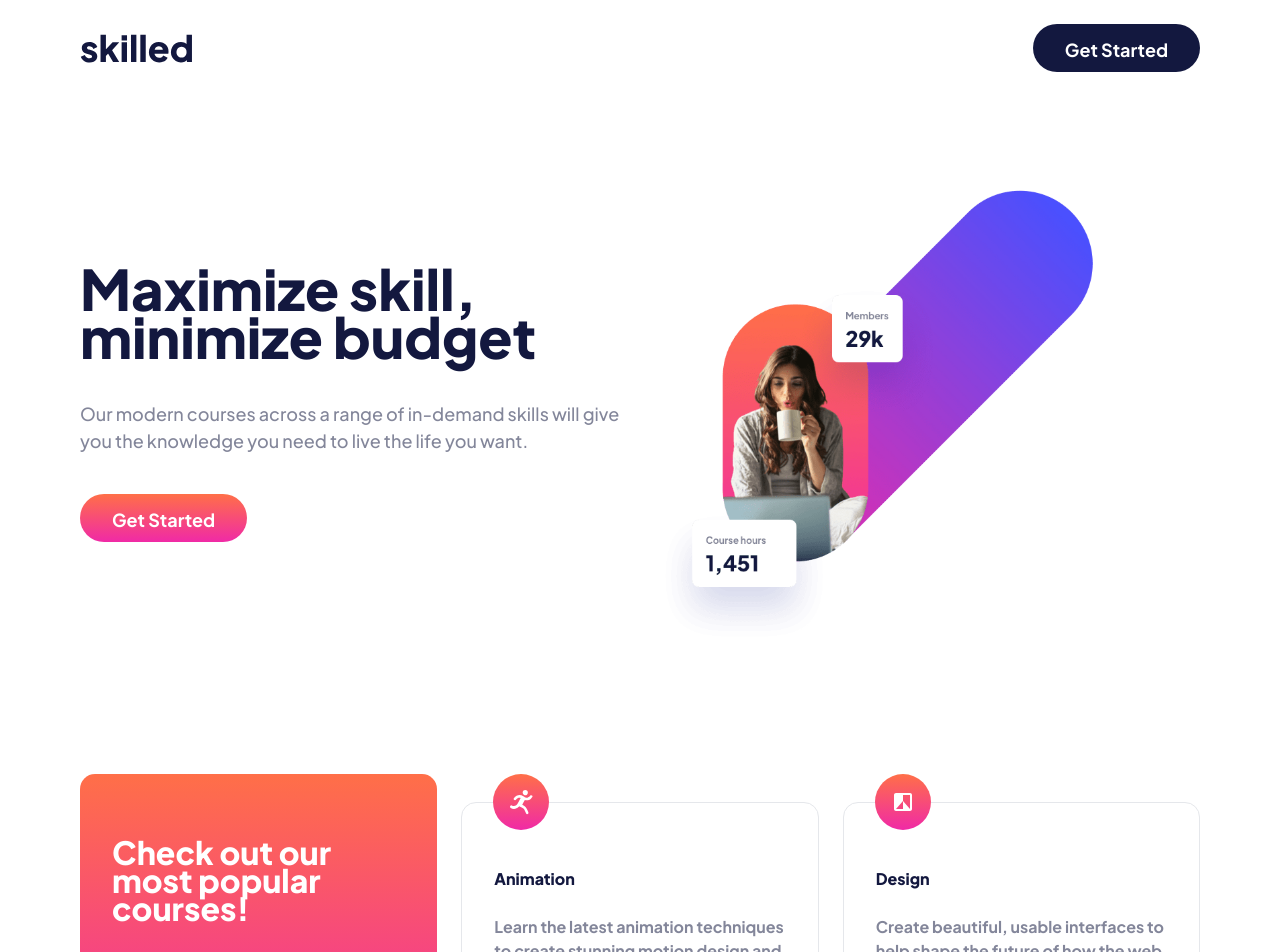
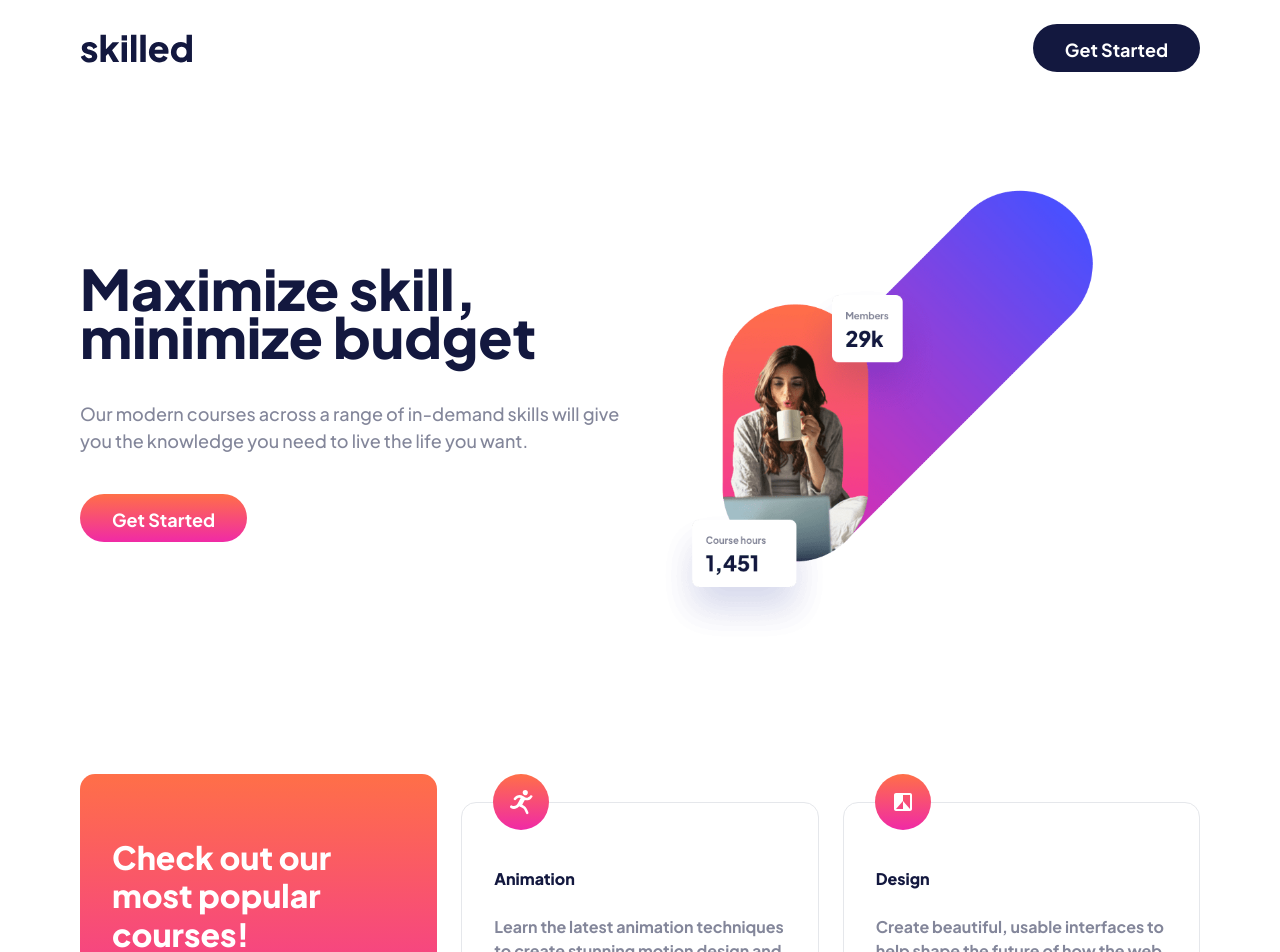
Before and after one commit to avinashradlabstech/skilled-elearning-landing-page, a React (Vite) app: page / in a window 1280 px wide. Shown: the top 952 px of the page. Built offline with nearby package versions, Linux system fonts and the light colour scheme.

Commit message:
Leading value

```diff
--- a/src/components/TitleCard.tsx
+++ b/src/components/TitleCard.tsx
@@ -8,7 +8,7 @@ const TitleCard: React.FC<TitleCardData> = ({ heading }) => {
   return (
     <>
       <div className="flex flex-col items-start  gap-100 self-stretch px-400 py-400 md:pt-800 md:pb-500 rounded-15 bg-gradient-orange">
-       <div className="text-sans font-extrabold leading-28 self-stretch text-white text-24 lg:text-32"> {heading}</div>
+       <div className="text-sans font-extrabold leading-28.8 lg:leading-38.4 self-stretch text-white text-24 lg:text-32"> {heading}</div>
       </div>
     </>
   );
--- a/tailwind.config.js
+++ b/tailwind.config.js
@@ -53,6 +53,7 @@ export default {
         '27': '27px',
         '28': '28px',
         '28.8': '28.8px',
+        '38.4': '38.4px',
         '48': '48px'
       },
       borderRadius: {
```
